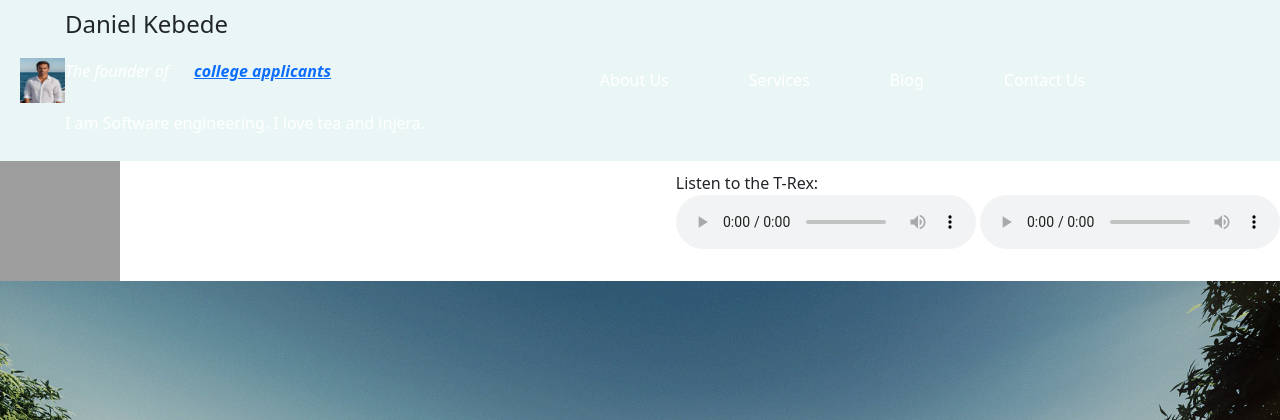
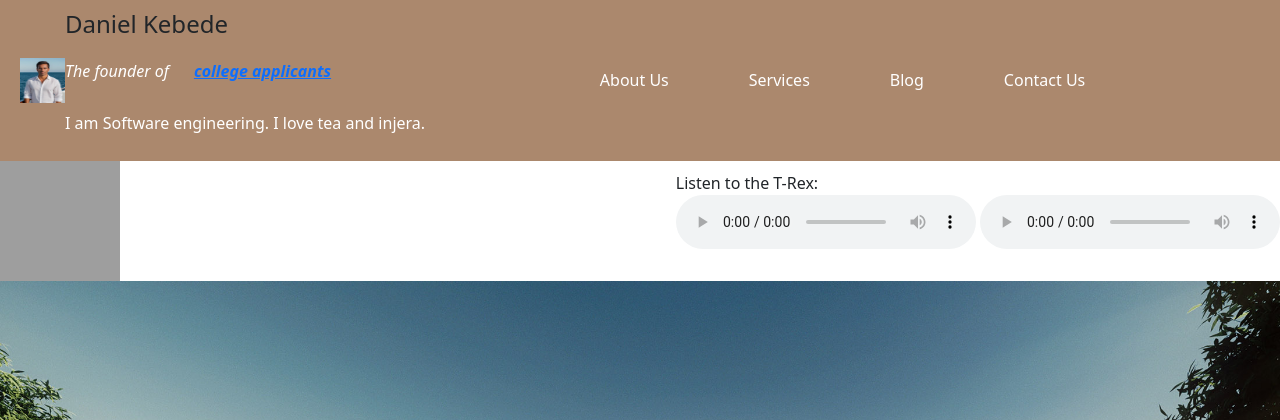
Before and after one commit to Maxd646/my-website, a PHP site: page /index.html in a window 1280 px wide. Shown: the top 420 px of the page. Run offline with PHP 8.4, Linux system fonts and the light colour scheme; grey boxes are pictures that could not be loaded.

Commit message:
Update style.css

```diff
--- a/style.css
+++ b/style.css
@@ -144,7 +144,7 @@ header {
     display: flex;
     justify-content: space-between;
     align-items: center;
-    background-color: #EAF6F6;
+    background-color: #AB886D;
     padding: 10px 20px; /* Adjust padding as needed */
 }
 
```
